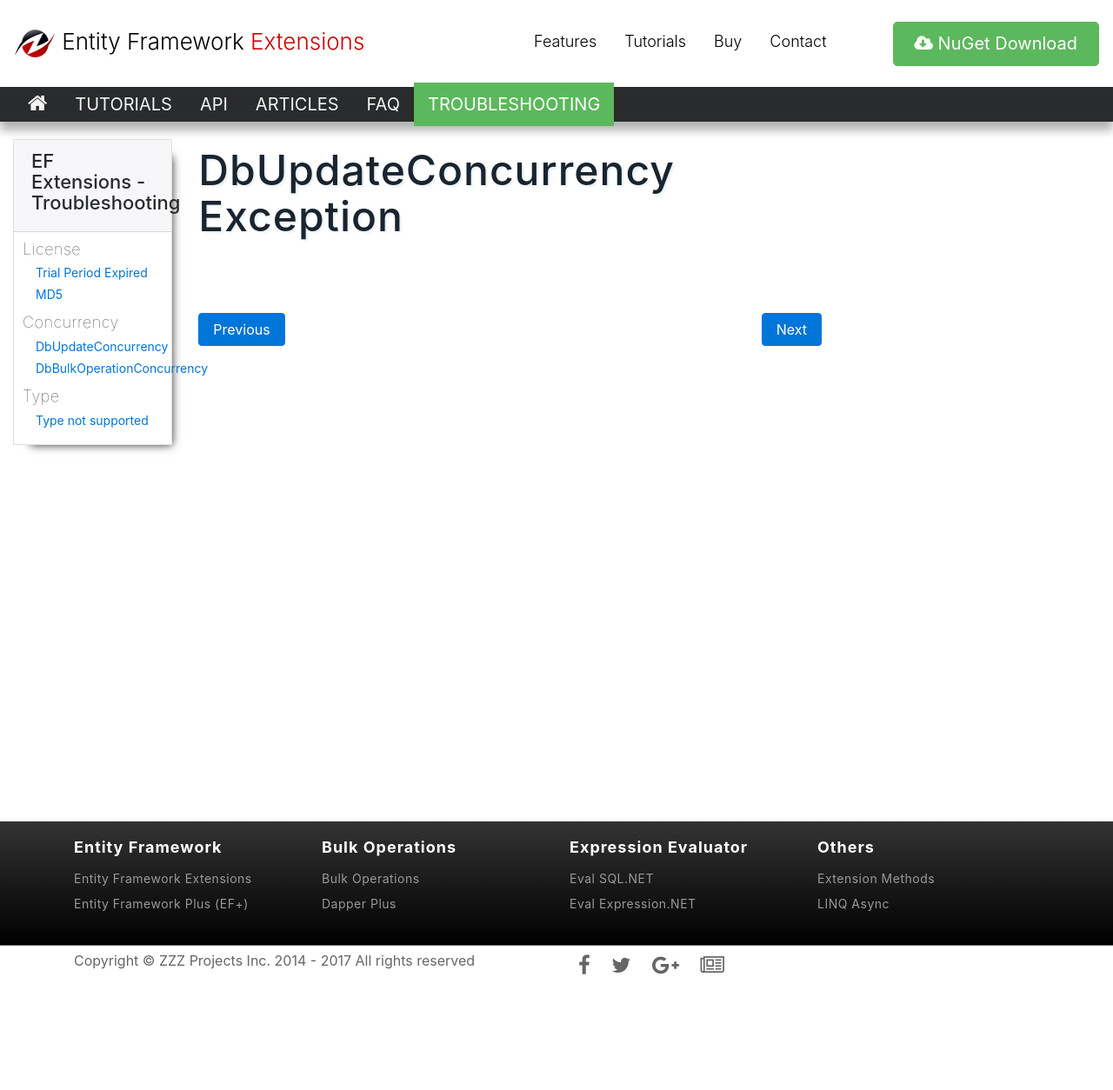
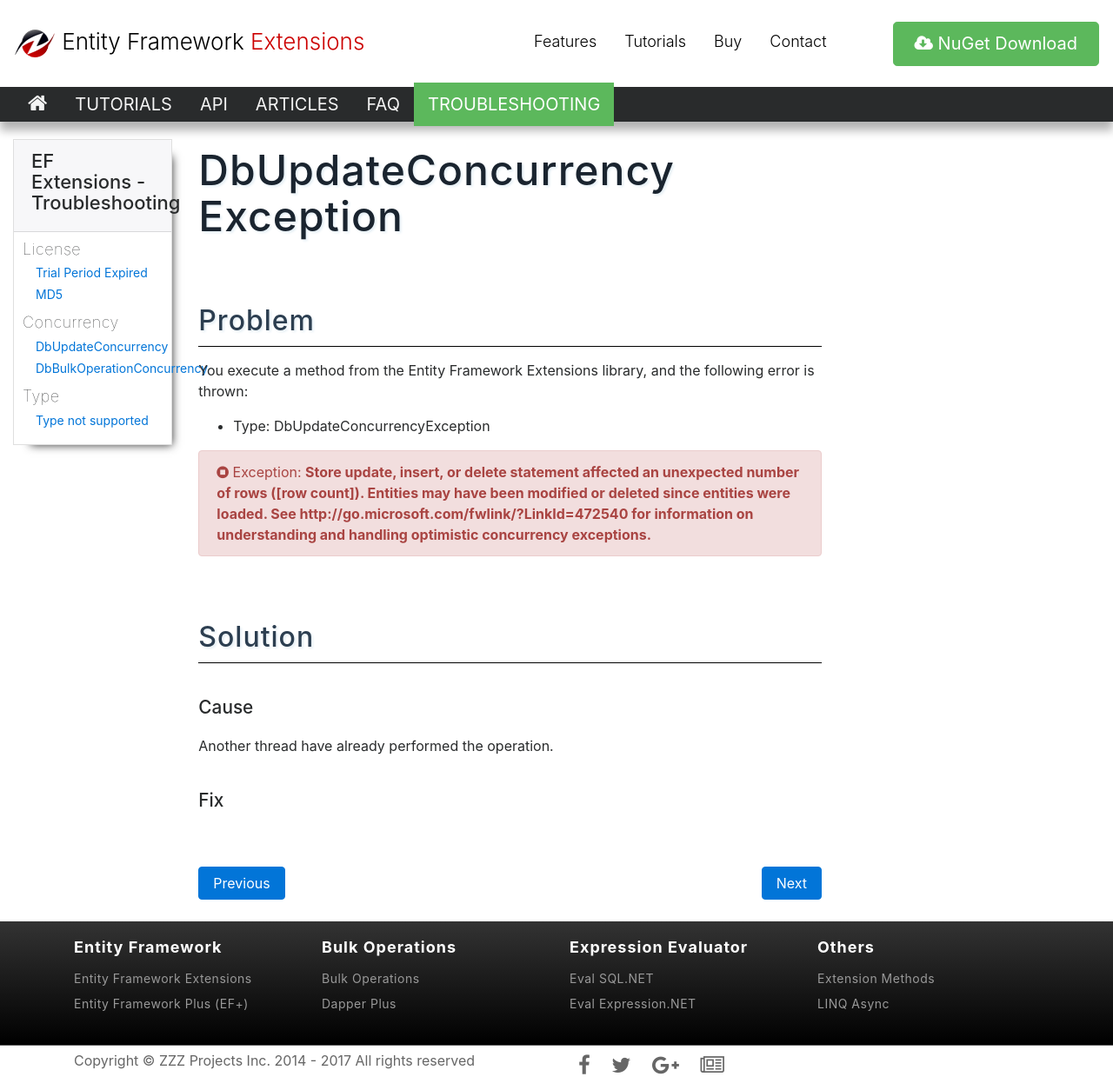
Before and after one commit to zzzprojects/EntityFramework-Extensions, a Jekyll site: the page built from docs/pages/troubleshooting/dbupdateconcurrency-exception.md, in a window 1280 px wide and 1254 px high. Shown: the whole window at 87% size. Built offline with Jekyll 4.4.1, drawn with Linux system fonts in a browser that asks for light colours; nearby versions of some CDN libraries.

Commit message:
Update dbupdateconcurrency-exception.md

```diff
--- a/docs/pages/troubleshooting/dbupdateconcurrency-exception.md
+++ b/docs/pages/troubleshooting/dbupdateconcurrency-exception.md
@@ -5,3 +5,19 @@ permalink: dbupdateconcurrency-exception
 ---
 
 {% include template-h1.html %}
+
+## Problem
+
+You execute a method from the Entity Framework Extensions library, and the following error is thrown:
+
+- Type: DbUpdateConcurrencyException
+
+{% include template-exception.html message='Store update, insert, or delete statement affected an unexpected number of rows ([row count]). Entities may have been modified or deleted since entities were loaded. See http://go.microsoft.com/fwlink/?LinkId=472540 for information on understanding and handling optimistic concurrency exceptions.' %}
+
+## Solution
+
+### Cause
+
+Another thread have already performed the operation.
+
+### Fix
```
